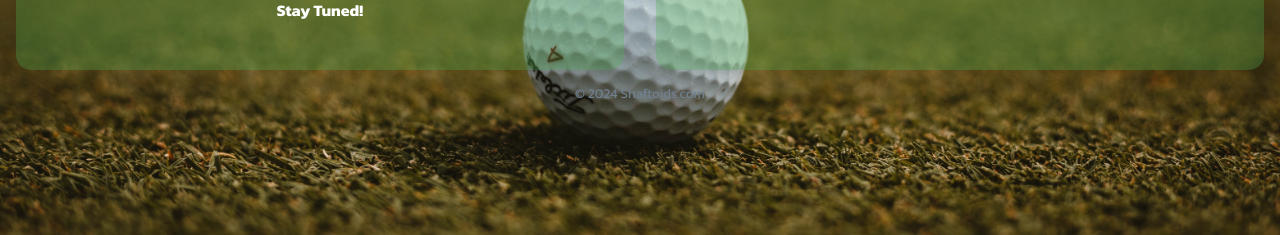
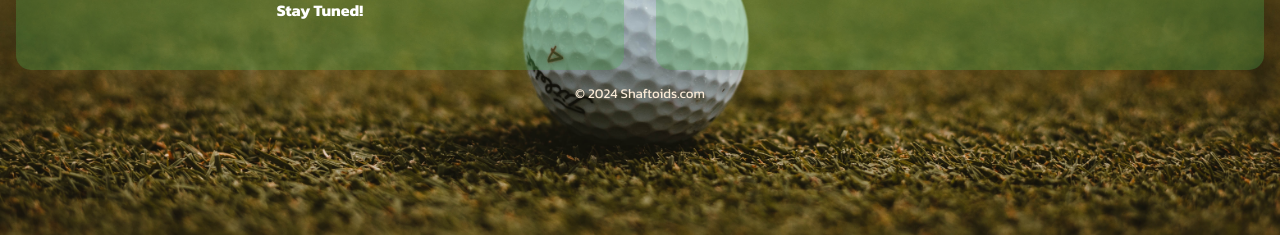
Before and after one commit to WebDevSiDotCom/shaftoid, a plain HTML site: page index.html in a window 1280 px wide. Shown: the part 397-632 px from the top of the page. Drawn offline with Linux system fonts and the light colour scheme.

Commit message:
Update style.css

```diff
--- a/style.css
+++ b/style.css
@@ -104,7 +104,7 @@ input {
     display: block;
     margin-top: 1em;
     padding: 1em;
-    color: slategray;
+    color: antiquewhite;
     margin: auto;
     text-align: center;
 }
```
